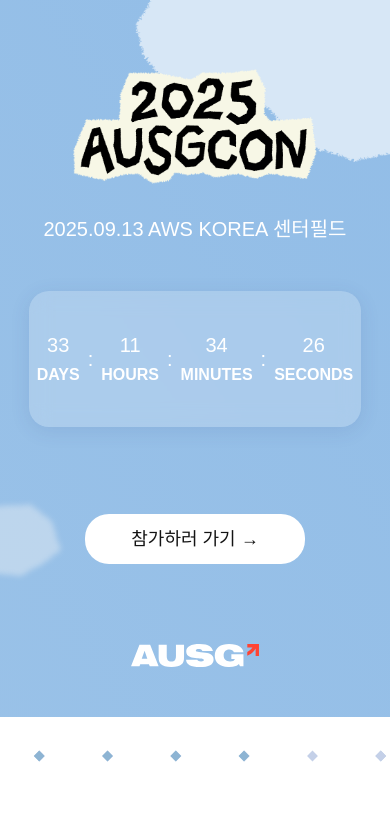
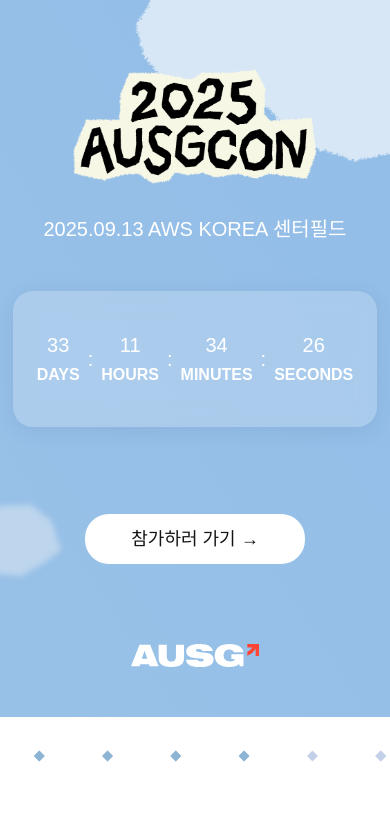
Before and after one commit to AUSG/ausgcon2025, a Next.js app: page / in a window 390 px wide. Shown: the top 817 px of the page. Built offline with nearby package versions, Linux system fonts and the light colour scheme; a web font is replaced by a local one.

Commit message:
feat : 타이머 패딩 추가

```diff
--- a/src/components/timer/Timer.tsx
+++ b/src/components/timer/Timer.tsx
@@ -45,7 +45,7 @@
   }, [targetMs, intervalMs]);
 
   return (
-    <div className="flex items-center gap-2 text-xl text-white lg:gap-5 lg:text-5xl">
+    <div className="flex items-center gap-2 px-4 text-xl text-white lg:gap-5 lg:text-5xl">
       <TimeBox label="DAYS" value={pad2(left.days)} />
       :
       <TimeBox label="HOURS" value={pad2(left.hours)} />
```
